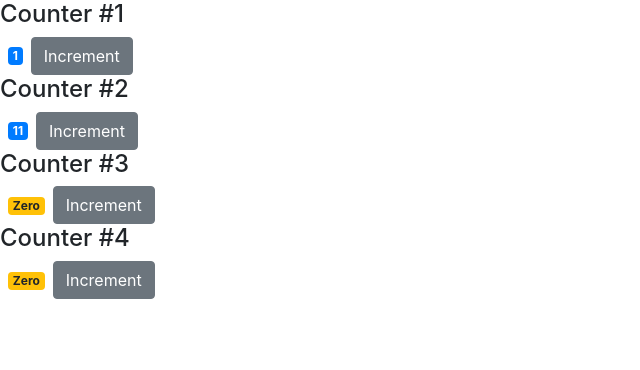
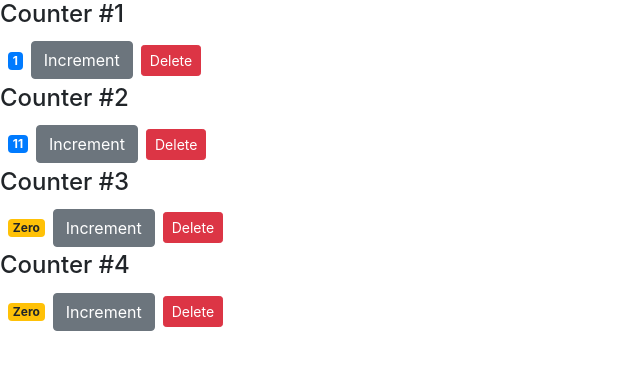
Before and after one commit to frextrite/Counter-App-React, a React (Create React App) app: page / in a window 1280 px wide. Shown: the top 370 px of the page, without its empty margins (0-640 px from the left). Built offline with nearby package versions, Linux system fonts and the light colour scheme.

Commit message:
29180487+frextrite@users.noreply.github.com

```diff
--- a/src/componenets/counter.jsx
+++ b/src/componenets/counter.jsx
@@ -28,6 +28,7 @@
         <button onClick={this.handleIncrement} className="btn btn-secondary">
           Increment
         </button>
+        <button className="btn btn-danger btn-sm m-2">Delete</button>
       </React.Fragment>
     );
   }
```
